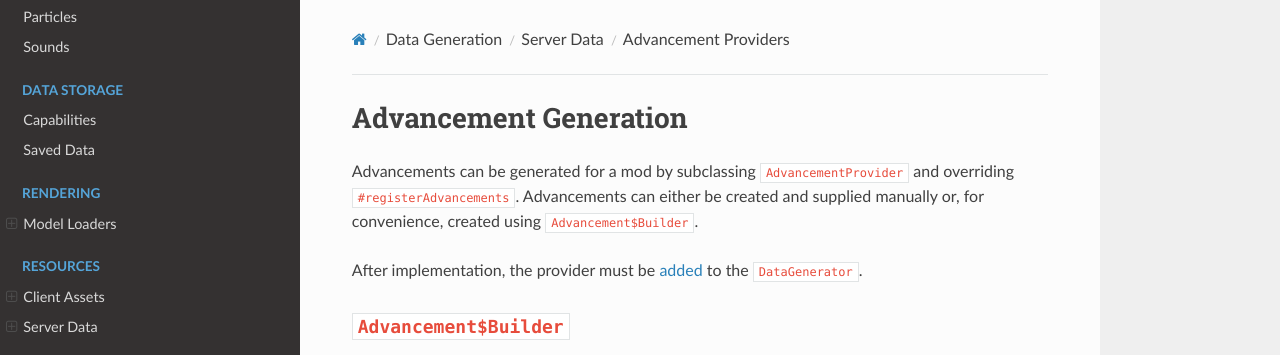
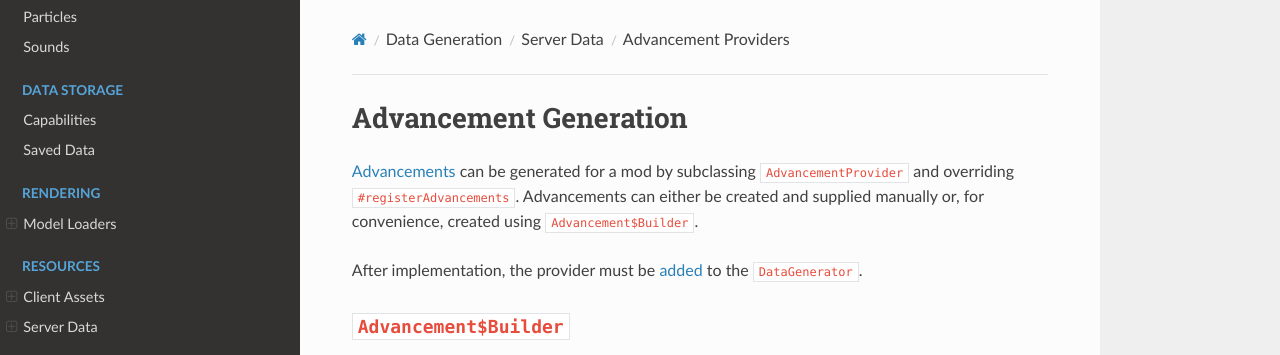
Before and after one commit to MinecraftForge/Documentation, an MkDocs documentation site: the page built from docs/datagen/server/advancements.md, in a window 1280 px wide and 1107 px high. Shown: the top 355 px of the window. Built offline with MkDocs 1.6.1, drawn with Linux system fonts in a browser that asks for light colours; nearby versions of some CDN libraries.

Commit message:
Add the rest of sci's reviews

```diff
--- a/docs/datagen/server/advancements.md
+++ b/docs/datagen/server/advancements.md
@@ -1,7 +1,7 @@
 Advancement Generation
 ======================
 
-Advancements can be generated for a mod by subclassing `AdvancementProvider` and overriding `#registerAdvancements`. Advancements can either be created and supplied manually or, for convenience, created using `Advancement$Builder`.
+[Advancements] can be generated for a mod by subclassing `AdvancementProvider` and overriding `#registerAdvancements`. Advancements can either be created and supplied manually or, for convenience, created using `Advancement$Builder`.
 
 After implementation, the provider must be [added][datagen] to the `DataGenerator`.
 
```
Also changed, not shown: other parts of docs/datagen/server/advancements.md (+1 -0 lines), docs/resources/server/advancements.md (+3 -11 lines).
